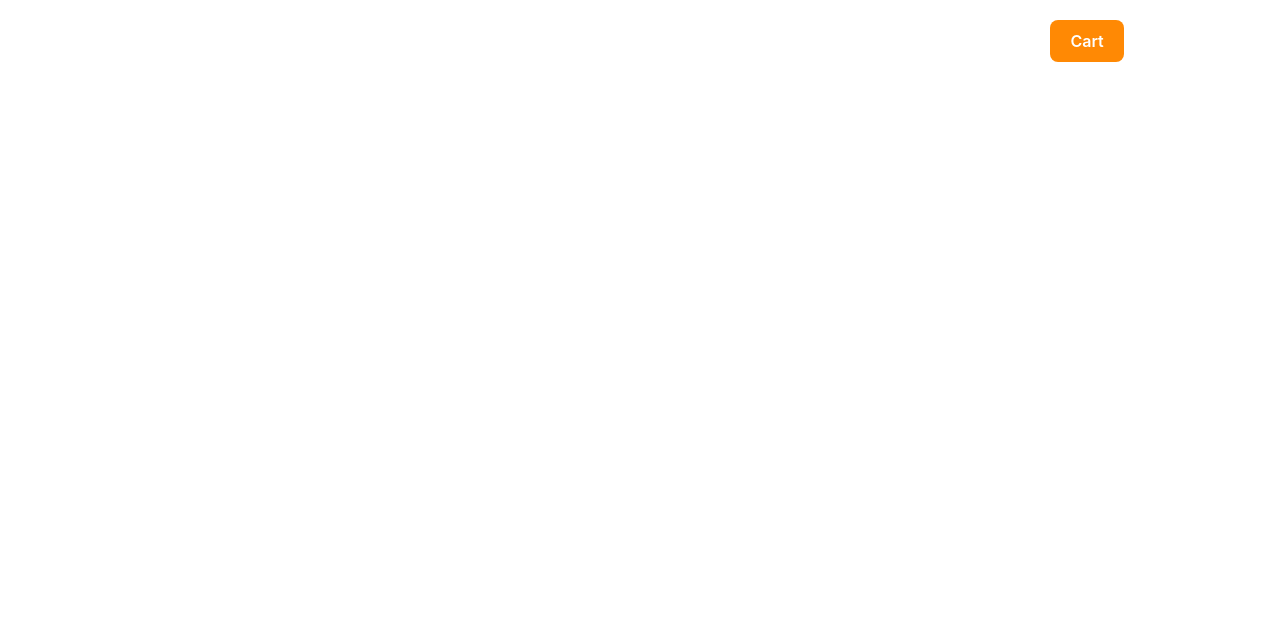
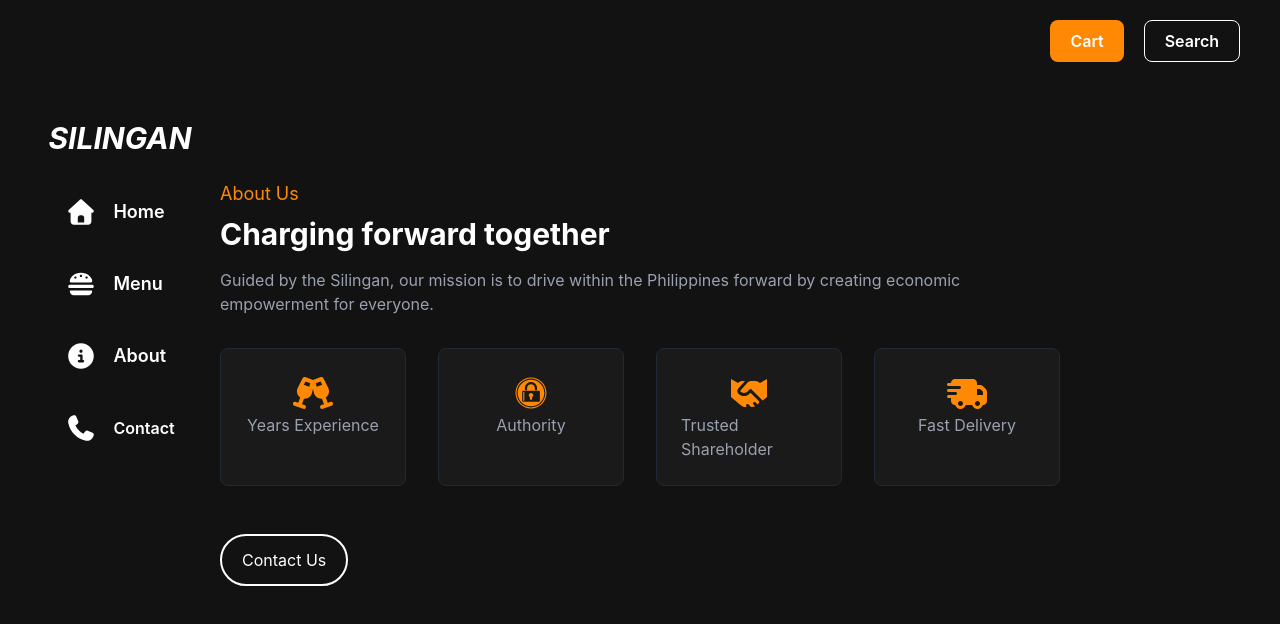
Before and after one commit to tatalflmn/Food-Ordering-System, a Vue app: page / in a window 1280 px wide. Both pictures are taken after a click on the element "About". Shown: the top 624 px of the page. Built offline with nearby package versions, Linux system fonts and the light colour scheme.

Commit message:
added function to about and contact

```diff
--- a/src/App.vue
+++ b/src/App.vue
@@ -1,11 +1,15 @@
 <script>
 import Navbar from './components/Navbar.vue'
 import Home from './components/Home.vue'
+import About from './components/About.vue'
+import Contact from './components/Contact.vue'
 
 export default {
   components: {
     Navbar,
     Home,
+    About,
+    Contact,
   },
 
   data() {
@@ -29,4 +33,6 @@ export default {
 <template>
   <Navbar @click="navScroll" @GoTo="section"/>
   <Home v-if="currentPage === 'Home'"/>
+  <About v-if="currentPage === 'About'" @GoTo="section"/>
+  <Contact v-if="currentPage === 'Contact'"/>
 </template>
```
